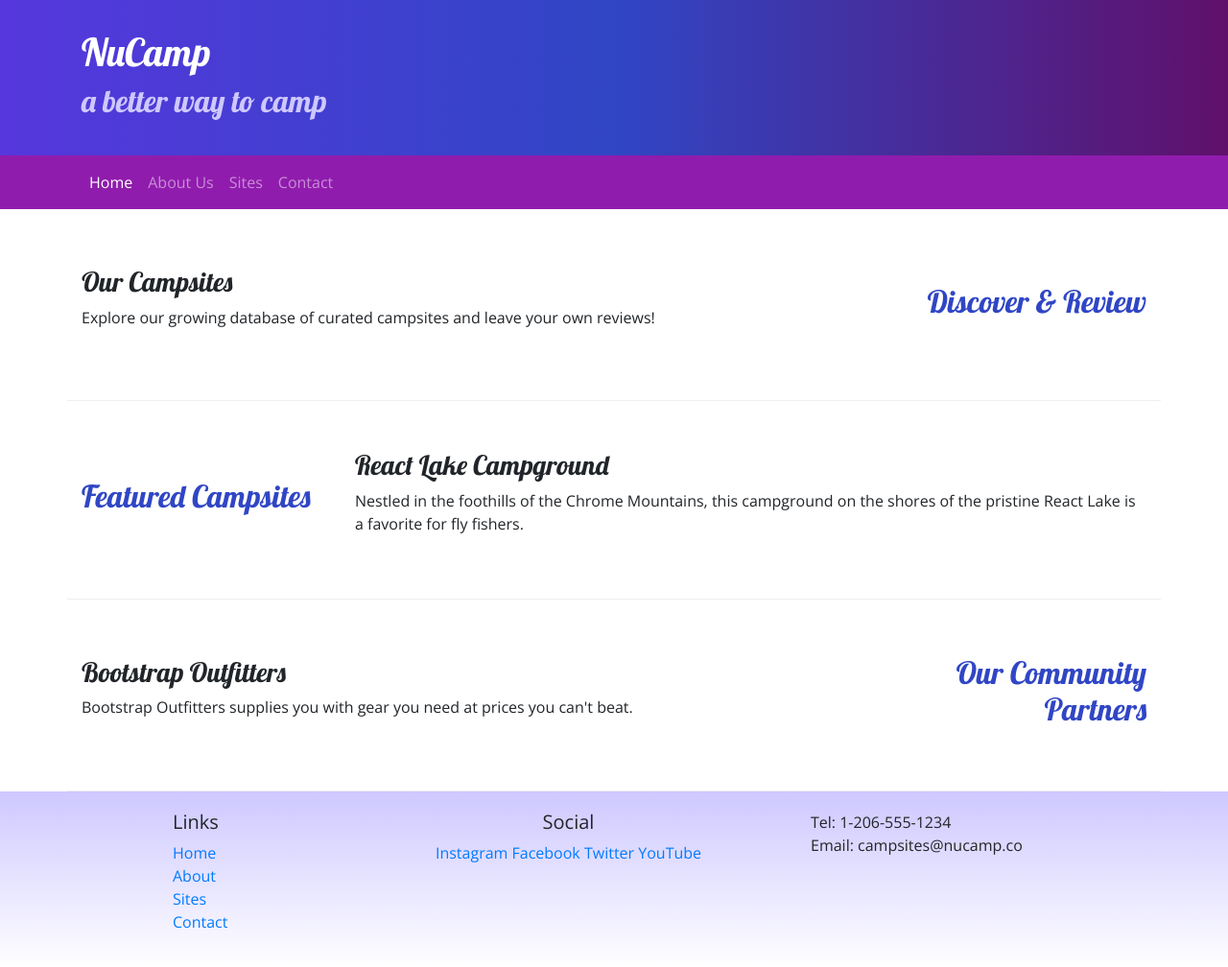
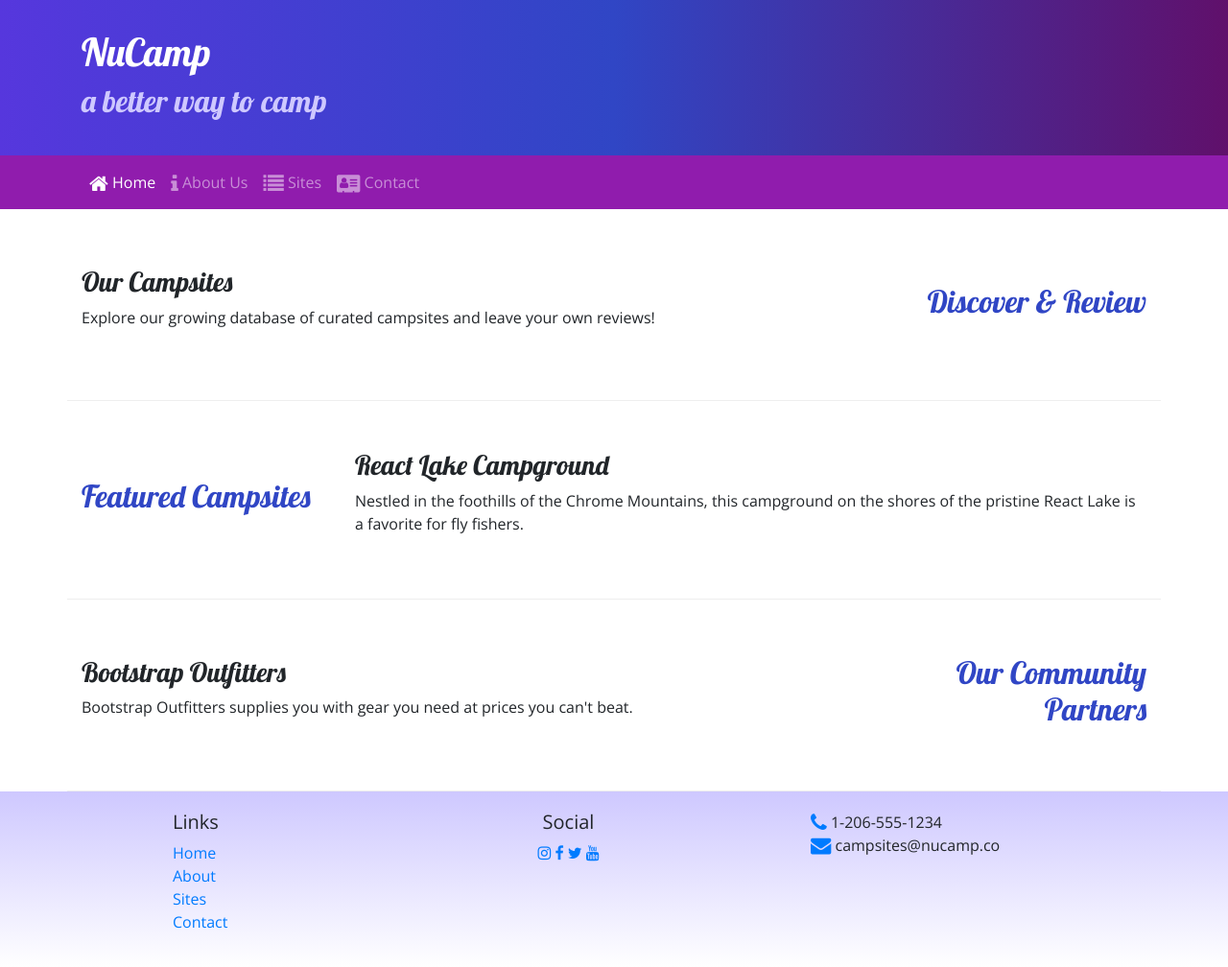
Before and after one commit to AngelaMaC/nucamp-bootstrap, a website: page index.html in a window 1280 px wide. Shown: the whole page at 96% size. Drawn offline with nearby package versions, Linux system fonts and the light colour scheme.

Commit message:
Icon Fonts

```diff
--- a/index.html
+++ b/index.html
@@ -8,6 +8,7 @@
     <!-- Bootstrap CSS -->
     <link rel="stylesheet" href="node_modules/bootstrap/dist/css/bootstrap.min.css" />
     <!-- Additional CSS must be placed after Bootstrap CSS -->
+    <link rel="stylesheet" href="node_modules/font-awesome/css/font-awesome.min.css" class="stylesheet">
     <link rel="stylesheet" href="https://fonts.googleapis.com/css?family=Lobster|Open+Sans" />
     <link rel="stylesheet" href="/css/style.css" />
 
@@ -31,10 +32,10 @@
         <div class="container">
             <div class="collapse navbar-collapse" id="nucampNavbar">
             <ul class="navbar-nav">
-                <li class="nav-item active"> <a href="#" class="nav-link"> Home </a> </li>
-                <li class="nav-item"> <a href="aboutus.html" class="nav-link"> About Us </a> </li>
-                <li class="nav-item"> <a href="#" class="nav-link"> Sites </a> </li>
-                <li class="nav-item"> <a href="#" class="nav-link"> Contact </a> </li>
+                <li class="nav-item active"> <a href="#" class="nav-link"><i class="fa fa-home fa-lg"></i> Home </a></li>
+                <li class="nav-item"> <a href="aboutus.html" class="nav-link"> <i class="fa fa-info fa-lg"></i> About Us </a> </li>
+                <li class="nav-item"> <a href="#" class="nav-link"><i class="fa fa-list fa-lg"></i> Sites </a> </li>
+                <li class="nav-item"> <a href="#" class="nav-link"><i class="fa fa-address-card fa-lg"></i> Contact </a> </li>
             </ul>
         </div>
         </div>
@@ -94,14 +95,14 @@
         </div>
                     <div class="col-6 col-sm-5 text-center">
                         <h5>Social</h5>
-                        <a href="http://instagram.com/">Instagram</a>
-                        <a href="http://facebook.com/">Facebook</a>
-                        <a href="http://twitter.com/">Twitter</a>
-                        <a href="http://youtube.com/">YouTube</a>
+                        <a href="http://instagram.com/"><i class="fa fa-instagram"></i></a>
+                        <a href="http://facebook.com/"><i class="fa fa-facebook"></i></a>
+                        <a href="http://twitter.com/"><i class="fa fa-twitter"></i></a>
+                        <a href="http://youtube.com/"><i class="fa fa-youtube"></i></a>
                     </div>
                     <div class="col-sm-4">
-                        Tel: 1-206-555-1234<br />
-                        Email: campsites@nucamp.co
+                        <i class="fa fa-phone fa-lg text-primary"></i> 1-206-555-1234<br />
+                        <i class="fa fa-envelope fa-lg text-primary"></i> campsites@nucamp.co
                     </div>
                 </div>
         </div>
--- a/package.json
+++ b/package.json
@@ -15,6 +15,7 @@
   },
   "dependencies": {
     "bootstrap": "^4.0.0",
+    "font-awesome": "^4.7.0",
     "jquery": "^3.3.1",
     "popper.js": "^1.12.9"
   }
```
Also changed, not shown: aboutus.html (+10 -9 lines), 1 other file.
